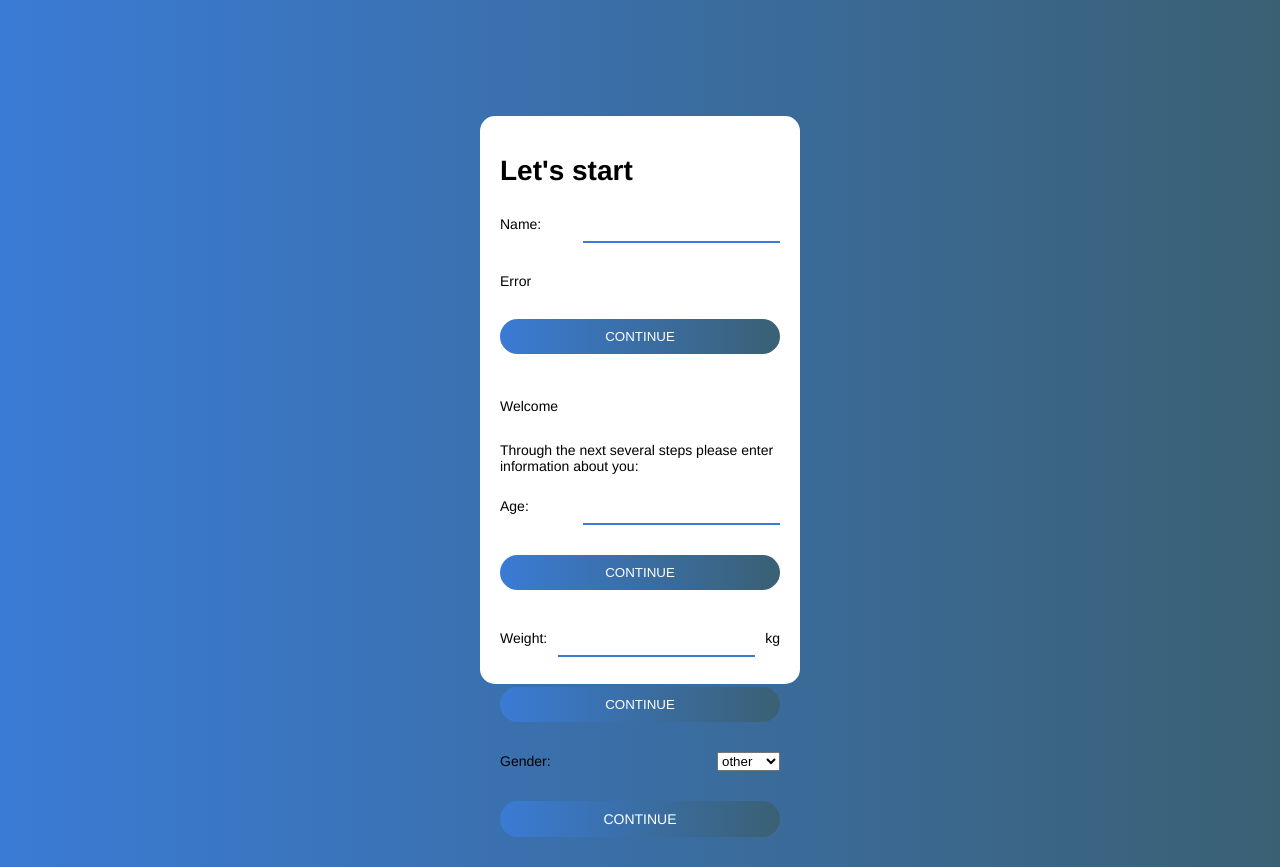
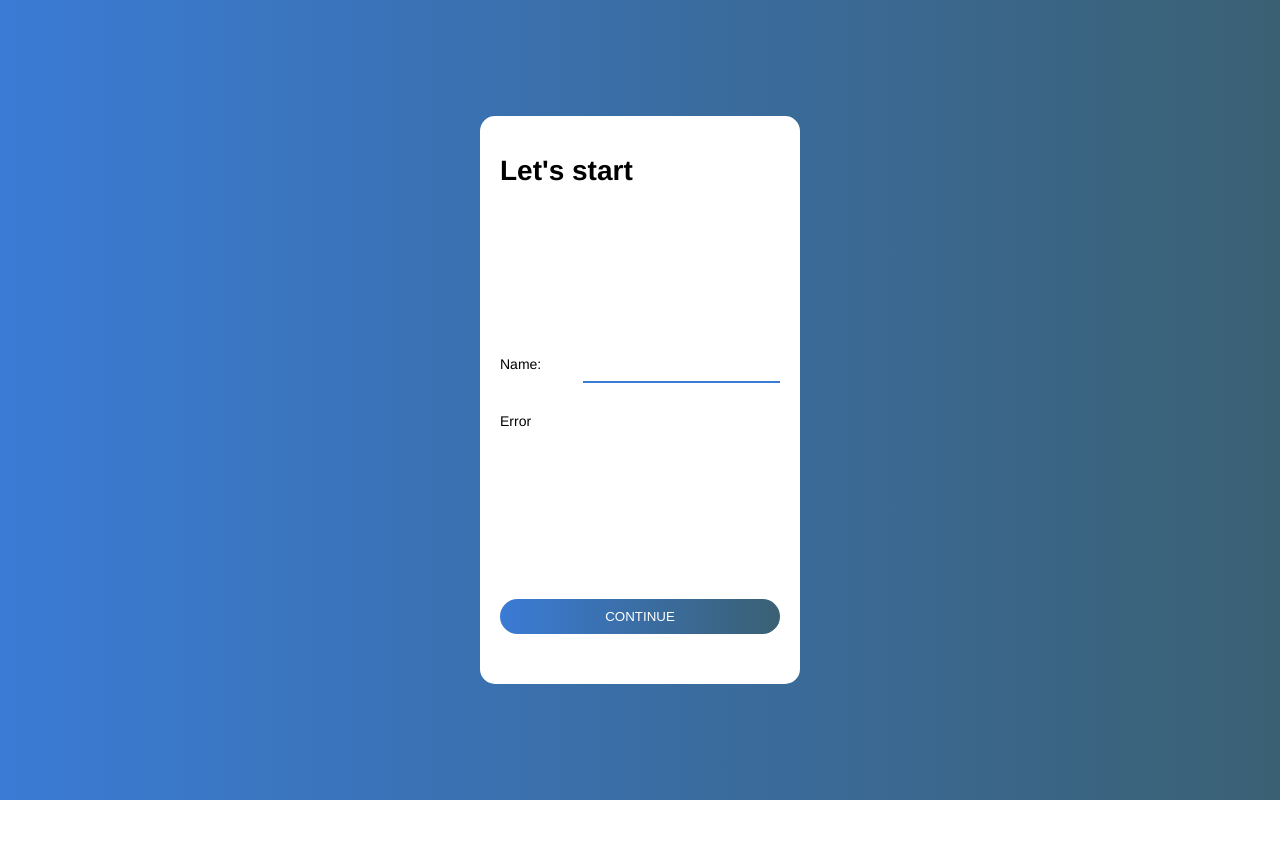
Before and after one commit to dar-g/react-water-tracker, a React (Create React App) app: page /register in a window 1280 px wide. After the commit the page ends 800 px from the top, so only its background shows below. Built offline with nearby package versions, Linux system fonts and the light colour scheme.

Commit message:
Fix: -styles for registration page

```diff
--- a/src/App.css
+++ b/src/App.css
@@ -56,17 +56,6 @@ body {
   padding: 20px;
 }
 
-.register-form {
-  display: flex;
-  flex-direction: column;
-  justify-content: space-between;
-  height: 100%;
-}
-
-.register-form.hidden {
-  display: none;
-}
-
 .input-wrapper {
   display: flex;
   flex-direction: column;
--- a/src/containers/RegisterPage/RegisterPage.module.css
+++ b/src/containers/RegisterPage/RegisterPage.module.css
@@ -0,0 +1,22 @@
+.registerPage {
+    width: 100%;
+    height: 100%;
+    display: flex;
+    justify-content: space-between;
+    flex-direction: row;
+    overflow: hidden;
+}
+
+.registerForm {
+    display: flex;
+    flex-shrink: 0;
+    flex-direction: column;
+    justify-content: space-between;
+    width: 100%;
+    height: 100%;
+    padding: 20px;
+}
+
+.hidden {
+    display: none;
+}
--- a/src/containers/RegisterPage/components/AgeInput.jsx
+++ b/src/containers/RegisterPage/components/AgeInput.jsx
@@ -1,5 +1,6 @@
 import {useRef, useState} from "react";
 import UserService from "../../../services/UserService";
+import css from "../RegisterPage.module.css";
 
 function AgeInput(props) {
     const inputAgeRef = useRef();
@@ -14,7 +15,7 @@ function AgeInput(props) {
     };
 
     return (
-        <div className={`${isClicked ? 'hidden' : null} age-input register-form`}>
+        <div className={`${css.registerForm} ${isClicked ? `${css.hidden}` : ''} age-input`}>
             <p>Welcome {props.getName()}</p>
             <p>Through the next several steps please enter information about you:</p>
 
--- a/src/containers/RegisterPage/components/GenderInput.jsx
+++ b/src/containers/RegisterPage/components/GenderInput.jsx
@@ -1,6 +1,7 @@
 import {Link} from "react-router-dom";
 import UserService from "../../../services/UserService";
 import {useState} from "react";
+import css from "../RegisterPage.module.css";
 
 function GenderInput(props) {
     const onSelectChange = (event) => {
@@ -17,7 +18,7 @@ function GenderInput(props) {
     };
 
     return (
-        <div className={`${isClicked ? 'hidden' : null} gender-input register-form`}>
+        <div className={`${css.registerForm} ${isClicked ? `${css.hidden}` : ''} gender-input`}>
             <div className="input-wrapper">
                 <label>
                     Gender:
--- a/src/containers/RegisterPage/components/NameInput.jsx
+++ b/src/containers/RegisterPage/components/NameInput.jsx
@@ -1,5 +1,6 @@
 import {useRef, useState} from "react";
 import UserService from "../../../services/UserService";
+import css from "../RegisterPage.module.css";
 
 function NameInput(props) {
     const inputNameRef = useRef();
@@ -14,7 +15,7 @@ function NameInput(props) {
     };
 
     return (
-        <div className={`${isClicked ? 'hidden' : null} name-input register-form`}>
+        <div className={`${css.registerForm} ${isClicked ? `${css.hidden}` : ''} name-input`}>
             <h1>Let's start</h1>
 
             <div className="input-wrapper">
--- a/src/containers/RegisterPage/components/WeightInput.jsx
+++ b/src/containers/RegisterPage/components/WeightInput.jsx
@@ -1,5 +1,6 @@
 import {useRef, useState} from "react";
 import UserService from "../../../services/UserService";
+import css from "../RegisterPage.module.css";
 
 function WeightInput(props) {
     const inputWeightRef = useRef();
@@ -14,7 +15,7 @@ function WeightInput(props) {
     };
 
     return (
-        <div className={`${isClicked ? 'hidden' : null} weight-input register-form`}>
+        <div className={`${css.registerForm} ${isClicked ? `${css.hidden}` : ''} weight-input`}>
             <div className="input-wrapper">
                 <label htmlFor="">
                     Weight:
--- a/src/containers/RegisterPage/index.jsx
+++ b/src/containers/RegisterPage/index.jsx
@@ -3,8 +3,8 @@ import NameInput from "./components/NameInput";
 import AgeInput from "./components/AgeInput";
 import WeightInput from "./components/WeightInput";
 import GenderInput from "./components/GenderInput";
+import css from "./RegisterPage.module.css";
 
-// todo: show inputs one at a time
 // todo: add validation for input fields, disable button
 
 function RegisterPage({
@@ -32,7 +32,7 @@ function RegisterPage({
     let { path } = useRouteMatch();
 
     return (
-        <div className="register-page container">
+        <div className={css.registerPage}>
             <Switch>
                 <Route exact path="/register" />
             </Switch>
```
